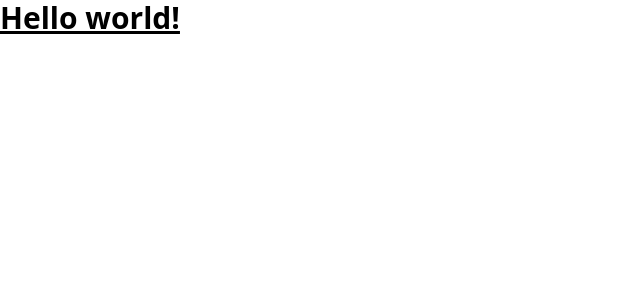
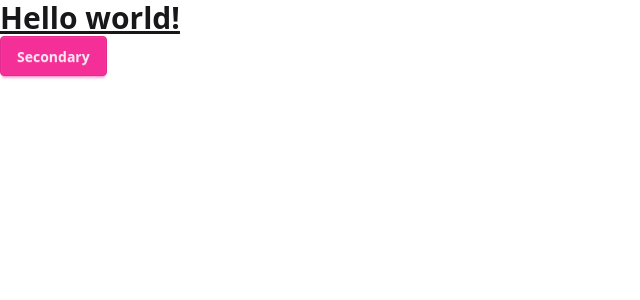
Before and after one commit to abdullah1234qq/nuxt-travel-log-board, a Nuxt app in the folder nuxt-travel-log/: page / in a window 1280 px wide. Shown: the top 300 px of the page, without its empty margins (0-640 px from the left). Built offline with nearby package versions, Linux system fonts and the light colour scheme.

Commit message:
Initial commit

```diff
--- a/nuxt-travel-log/app.vue
+++ b/nuxt-travel-log/app.vue
@@ -3,5 +3,6 @@
       <h1 class="text-3xl font-bold underline">
     Hello world!
   </h1>
+  <button class="btn btn-secondary">Secondary</button>
   </div>
 </template>
--- a/nuxt-travel-log/assets/css/main.css
+++ b/nuxt-travel-log/assets/css/main.css
@@ -1 +1,2 @@
 @import "tailwindcss";
+@plugin "daisyui";
--- a/nuxt-travel-log/package.json
+++ b/nuxt-travel-log/package.json
@@ -23,6 +23,7 @@
   },
   "devDependencies": {
     "@antfu/eslint-config": "^4.14.1",
+    "daisyui": "^5.0.43",
     "eslint-plugin-format": "^1.0.1",
     "husky": "^9.1.7"
   },
```
Also changed, not shown: 1 other file (tests, documents, lock files or other folders).
